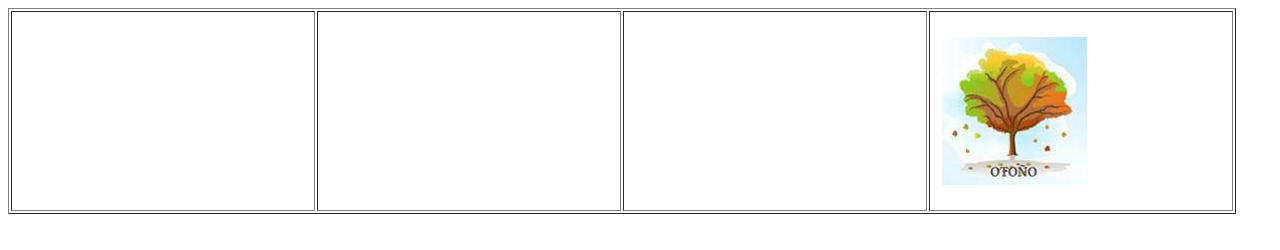
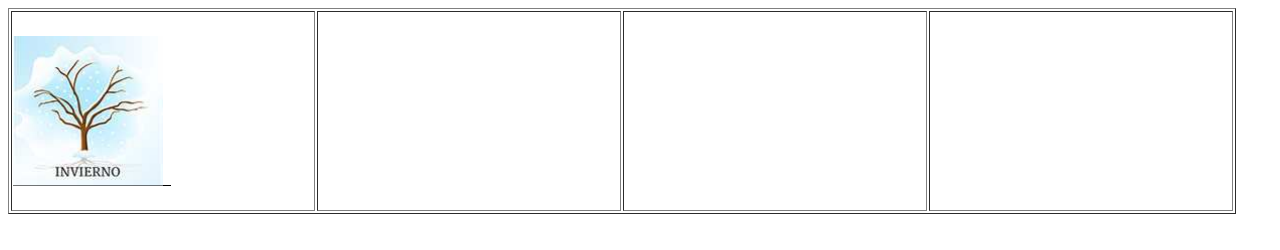
Before and after one commit to eeralexito/ejgit, a plain HTML site: page index.html in a window 1280 px wide. Drawn offline with Linux system fonts and the light colour scheme.

Commit message:
soloINVIERNO

```diff
--- a/index.html
+++ b/index.html
@@ -15,13 +15,13 @@
     <table border="1px">
         <tr>
             <td class="fotos">
+                <img src="img/Invierno.PNG" alt="Foto Invierno">
             </td>
             <td class="fotos">
             </td>
             <td class="fotos">
             </td>
             <td class="fotos">
-                <img src="img/Otoño.PNG" alt="Foto Otoño">
             </td>
         </tr>
     </table>
```
